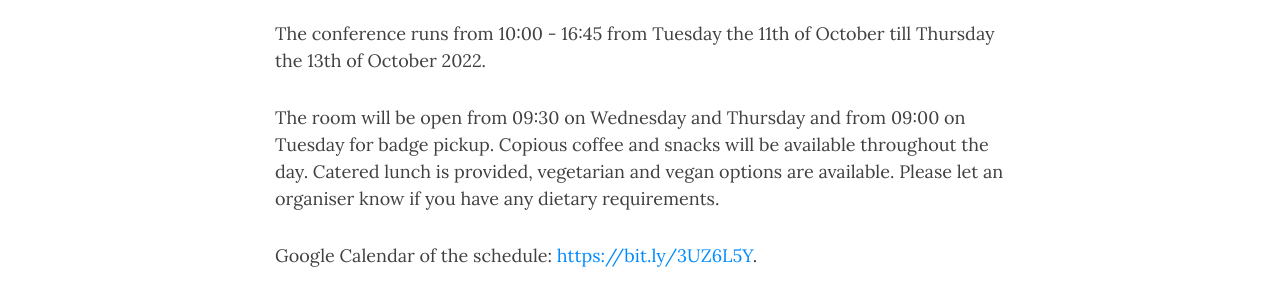
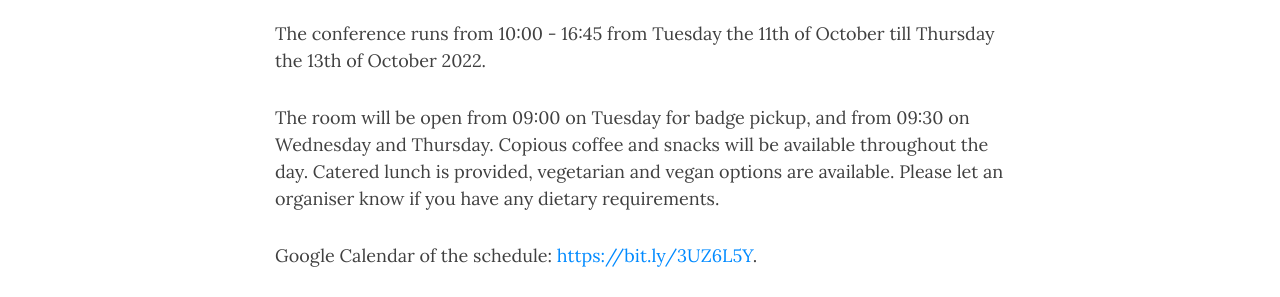
Before and after one commit to tracingsummit/tracingsummit.github.io, a Jekyll site: the page built from index.md, in a window 1280 px wide and 900 px high, scrolled down 1504 px. Shown: the part 154-451 px from the top of the window. Built offline with Jekyll 4.4.1, drawn with Linux system fonts in a browser that asks for light colours; nearby versions of some CDN libraries.

Commit message:
Fix: order of opening hours
Signed-off-by: Mathieu Desnoyers <mathieu.desnoyers@efficios.com>

```diff
--- a/index.md
+++ b/index.md
@@ -41,7 +41,7 @@ Want to attend last minute? Email hjd@google.com.
 ## Schedule
 The conference runs from 10:00 - 16:45 from Tuesday the 11th of October till Thursday the 13th of October 2022.
 
-The room will be open from 09:30 on Wednesday and Thursday and from 09:00 on Tuesday for badge pickup.
+The room will be open from 09:00 on Tuesday for badge pickup, and from 09:30 on Wednesday and Thursday.
 Copious coffee and snacks will be available throughout the day.
 Catered lunch is provided, vegetarian and vegan options are available.
 Please let an organiser know if you have any dietary requirements.
```
